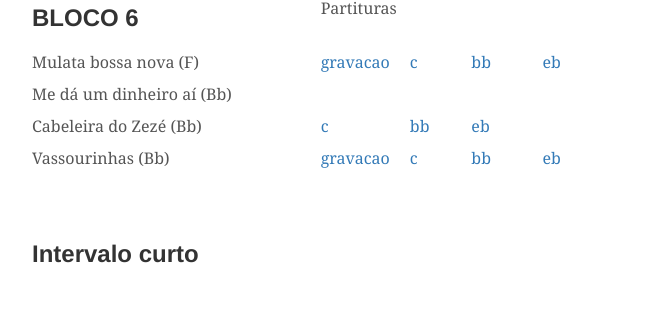
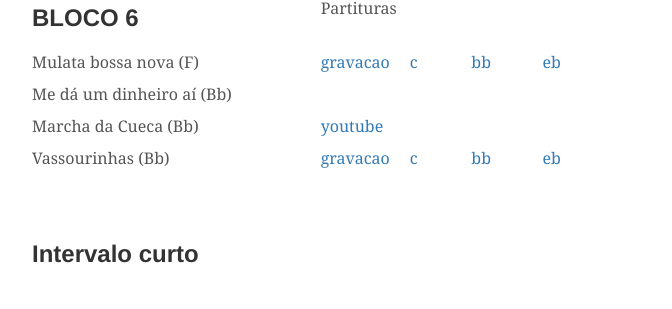
Before and after one commit to brunopedroso/vqf, a Jekyll site: the page built from repertorio.md, in a window 1280 px wide and 900 px high, scrolled down 2115 px. Shown: the part 145-454 px from the top of the window, without its empty margins (243-915 px from the left). Built offline with Jekyll 4.4.1, drawn with Linux system fonts in a browser that asks for light colours.

Commit message:
troca zezé pela cueca

```diff
--- a/repertorio.md
+++ b/repertorio.md
@@ -162,11 +162,9 @@ blocos:
 
       - nome: 'Me dá um dinheiro aí (Bb)'
 
-      - nome: 'Cabeleira do Zezé (Bb)'
+      - nome: 'Marcha da Cueca (Bb)'
         links:
-          'c':  'partituras/cabeleira_do_zeze/cabeleira_do_zeze_C.pdf'
-          'bb': 'partituras/cabeleira_do_zeze/cabeleira_do_zeze_Bb.pdf'
-          'eb': 'partituras/cabeleira_do_zeze/cabeleira_do_zeze_Eb.pdf'
+          'youtube': 'https://www.youtube.com/watch?v=cngmqvgxJvw'
 
       - nome: 'Vassourinhas (Bb)'
         links:
```
